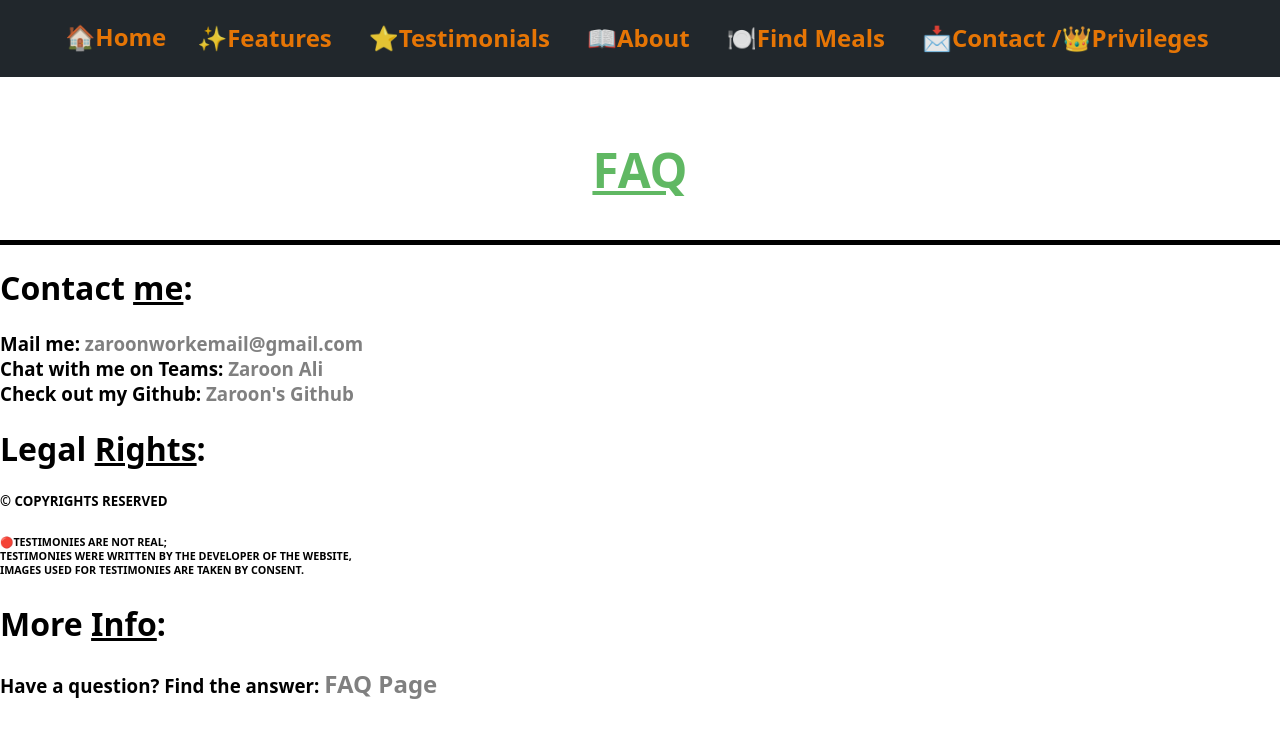
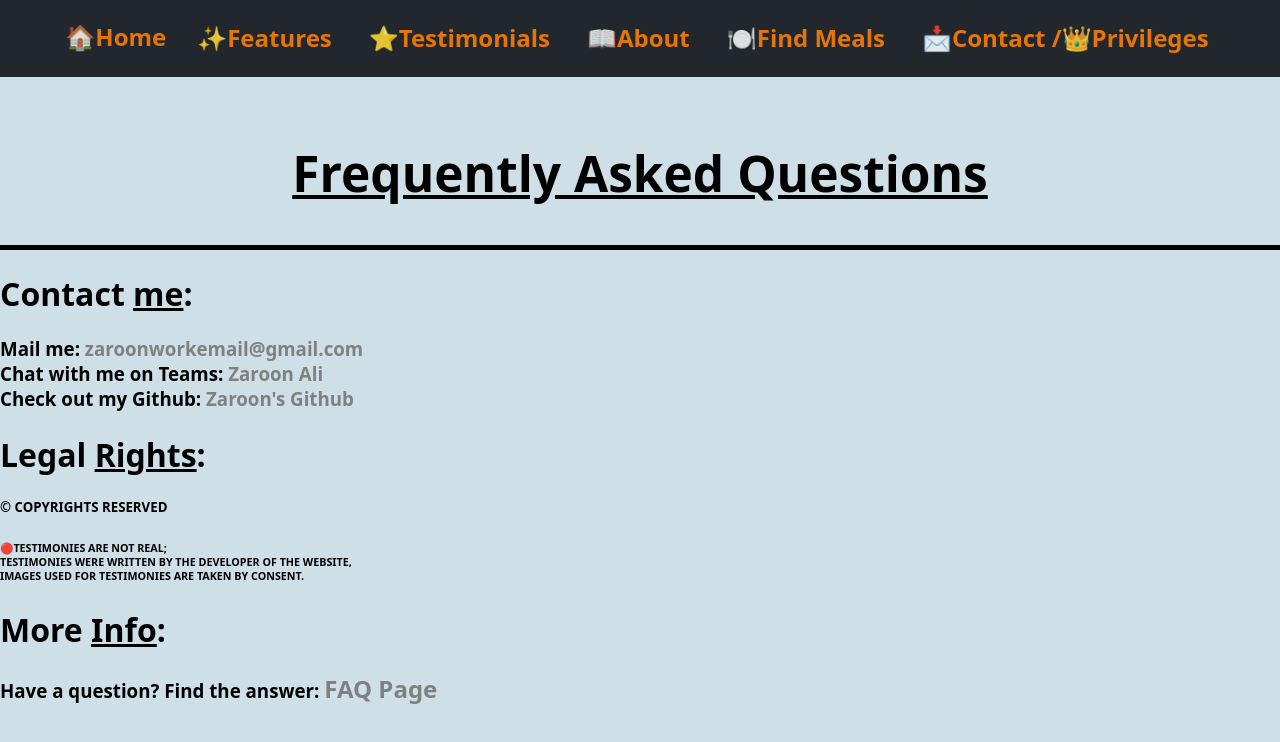
Before and after one commit to zarooncode/Meal-Helper, a React (Vite) app: page /faq in a window 1280 px wide. Shown: the top 742 px of the page. Built offline with nearby package versions, Linux system fonts and the light colour scheme.

Commit message:
Made things cleaner, and a few more changes, next commit probably will start making FAQs.

```diff
--- a/src/App.css
+++ b/src/App.css
@@ -2,6 +2,7 @@ body {
   font-family: system-ui, -apple-system, BlinkMacSystemFont, "Segoe UI", Roboto,
     Oxygen, Ubuntu, Cantarell, "Open Sans", "Helvetica Neue", sans-serif;
   margin: 0;
+  background-color: #cedfe7;
 }
 
 /* Containers for new sections and titles etc CSS */
@@ -19,7 +20,8 @@ body {
 .features-title,
 .meal-start-title,
 .faq-title {
-  color: #4caf4fe2;
+  /* color: #4caf4fe2; */
+  color: black;
   text-decoration: underline;
 }
 
@@ -88,13 +90,12 @@ body {
 }
 
 .home-page {
-  zoom: 149%;
+  zoom: 155%;
 }
 .home-text {
   justify-self: center;
 }
 .home-title {
-  color: black;
   font-size: 36px;
 }
 
@@ -264,7 +265,7 @@ body {
 }
 
 .meal-page {
-  zoom: 149%;
+  zoom: 155%;
 }
 .extra-container {
   margin-top: 30px;
@@ -272,10 +273,10 @@ body {
 }
 
 .faq-page {
-  zoom: 149%;
+  zoom: 155%;
 }
 
-@media (max-width: 600px) {
+@media (max-width: 680px) {
   body {
     font-size: 12px;
   }
@@ -296,6 +297,9 @@ body {
   .meal-opener-button {
     scale: 65%;
   }
+  .home-text {
+    scale: 90%;
+  }
 }
 @media (max-width: 940px) {
   .nav-bar {
--- a/src/pages/faq.jsx
+++ b/src/pages/faq.jsx
@@ -3,7 +3,7 @@ export default function FaqPage() {
     <div className="faq-page">
       <div className="faq-container">
         <h1 className="faq-title" id="faq-title">
-          FAQ
+          Frequently Asked Questions
         </h1>
       </div>
     </div>
--- a/src/pages/home.jsx
+++ b/src/pages/home.jsx
@@ -33,7 +33,7 @@ export default function HomePage() {
           <span style={{ color: "#4caf4fe2" }}>weekly meals</span> effortlessly!
         </h4>
         <h4>
-          Here are some <span style={{ color: "#4caf4fe2" }}>meals</span>!
+          Here are a few <span style={{ color: "#4caf4fe2" }}>meals</span>!
         </h4>
       </div>
       <div className="food-cards-container">
```
